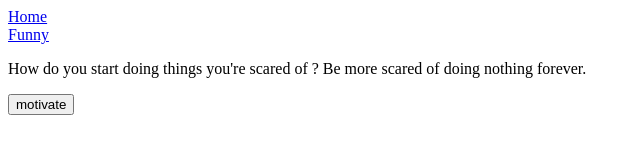
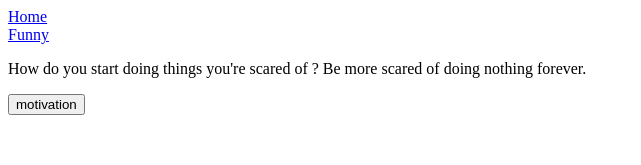
Before and after one commit to limiajayi/Affirmations, a React (Vite) app: page / in a window 1280 px wide. Shown: the top 165 px of the page, without its empty margins (0-641 px from the left). Built offline with nearby package versions, Linux system fonts and the light colour scheme.

Commit message:
Broke everything down into separate component files.

```diff
--- /dev/null
+++ b/src/Button.jsx
@@ -0,0 +1,10 @@
+const Button = ({onClick, text}) => {
+  //i just felt like having this one
+    return (
+        <button onClick={onClick}>
+            {text}
+        </button>
+    )
+}
+
+export default Button
--- a/src/Funny.jsx
+++ b/src/Funny.jsx
@@ -1,77 +1,10 @@
-import { useState, useEffect } from 'react'
-
-const Button = ({onClick, text}) => {
-  //i just felt like having this one
-    return (
-    <button onClick={onClick}>
-        {text}
-    </button>
-    )
-}
-
-const Selection = ({ text }) => {
-  //text from TextFileReader is passed into a new array
-    const quotes = text
-
-  //stores a random number based on the current length of quote
-    const [selected, setSelected] = useState(0)
-
-    const handleSelectedChange = () => {
-    //chooses a random number and sets it as the new value of Selected
-    let newSelected = Math.floor(Math.random() * quotes.length)
-    setSelected(newSelected)
-    }
-
-    return (
-    <>
-        <p>{quotes[selected]}</p>
-        <Button onClick={handleSelectedChange} text={'make me laugh'} />
-    </>
-    )
-
-}
-
-const TextFileReader = () => {
-  //stores an array of the lines of text from quotes.txt
-    const [lines, setLines] = useState([]);
-
-  //useEffect here is fetching data from my txt file
-    useEffect(() => {
-
-    //initial asynchronous function
-    const fetchTextFile = async () => {
-        try {
-        // Fetch from public folder
-        const response = await fetch('/funny.txt');
-        const text = await response.text();
-
-        // Split into lines based on new lines and filter out empty lines
-        const linesArray = text.split(/\r?\n/).filter(line => line.trim() !== '');
-
-        //update state
-        setLines(linesArray);
-        } catch (error) {
-        console.error("Error loading file:", error);
-        }
-    }
-
-    //function call here to actually fetch my data and update the state of lines
-    fetchTextFile();
-  }, []); // Empty dependency array means it runs only on the first render
-
-    return (
-    <div>
-        {/* line array is passed down to this component */}
-        <Selection text={lines} />
-    </div>
-    );
-}
+import TextFileReader from './TextFileReader'
 
 const Funny = () => {
 
     return (
     <>
-        <TextFileReader />
+        <TextFileReader text={'make me laugh'} fileName={'/funny.txt'} />
     </>
     )
 }
--- a/src/Home.jsx
+++ b/src/Home.jsx
@@ -1,77 +1,11 @@
 import { useState, useEffect } from 'react'
-
-const Button = ({onClick, text}) => {
-  //i just felt like having this one
-  return (
-    <button onClick={onClick}>
-      {text}
-    </button>
-  )
-}
-
-const Selection = ({ text }) => {
-  //text from TextFileReader is passed into a new array
-  const quotes = text
-
-  //stores a random number based on the current length of quote
-  const [selected, setSelected] = useState(0)
-
-  const handleSelectedChange = () => {
-    //chooses a random number and sets it as the new value of Selected
-    let newSelected = Math.floor(Math.random() * quotes.length)
-    setSelected(newSelected)
-  }
-
-  return (
-    <>
-      <p>{quotes[selected]}</p>
-      <Button onClick={handleSelectedChange} text={'motivate'} />
-    </>
-  )
-
-}
-
-const TextFileReader = () => {
-  //stores an array of the lines of text from quotes.txt
-  const [lines, setLines] = useState([]);
-
-  //useEffect here is fetching data from my txt file
-  useEffect(() => {
-
-    //initial asynchronous function
-    const fetchTextFile = async () => {
-      try {
-        // Fetch from public folder
-        const response = await fetch('/quotes.txt');
-        const text = await response.text();
-
-        // Split into lines based on new lines and filter out empty lines
-        const linesArray = text.split(/\r?\n/).filter(line => line.trim() !== '');
-
-        //update state
-        setLines(linesArray);
-      } catch (error) {
-        console.error("Error loading file:", error);
-      }
-    }
-
-    //function call here to actually fetch my data and update the state of lines
-    fetchTextFile();
-  }, []); // Empty dependency array means it runs only on the first render
-
-  return (
-    <div>
-        {/* line array is passed down to this component */}
-        <Selection text={lines} />
-    </div>
-  );
-}
+import TextFileReader from './TextFileReader'
 
 const Home = () => {
 
   return (
     <>
-      <TextFileReader />
+      <TextFileReader text={'motivation'} fileName={'/quotes.txt'} />
     </>
   )
 }
--- /dev/null
+++ b/src/Selection.jsx
@@ -0,0 +1,26 @@
+import { useState } from "react";
+import Button from "./Button";
+
+const Selection = ({ lines, text }) => {
+    //lines from TextFileReader is passed into a new array
+    const quotes = lines
+
+    //stores a random number based on the current length of quote
+    const [selected, setSelected] = useState(0)
+
+    const handleSelectedChange = () => {
+    //chooses a random number and sets it as the new value of Selected
+    let newSelected = Math.floor(Math.random() * quotes.length)
+    setSelected(newSelected)
+    }
+
+    return (
+        <>
+            <p>{quotes[selected]}</p>
+            <Button onClick={handleSelectedChange} text={text} />
+        </>
+    )
+
+}
+
+export default Selection
--- /dev/null
+++ b/src/TextFileReader.jsx
@@ -0,0 +1,40 @@
+import { useState, useEffect } from 'react'
+import Selection from './Selection';
+
+const TextFileReader = ({ text, fileName }) => {
+  //stores an array of the lines of text from quotes.txt
+    const [lines, setLines] = useState([]);
+
+  //useEffect here is fetching data from my txt file
+    useEffect(() => {
+
+    //initial asynchronous function
+    const fetchTextFile = async () => {
+        try {
+        // Fetch from public folder
+        const response = await fetch(fileName);
+        const text = await response.text();
+
+        // Split into lines based on new lines and filter out empty lines
+        const linesArray = text.split(/\r?\n/).filter(line => line.trim() !== '');
+
+        //update state
+        setLines(linesArray);
+        } catch (error) {
+        console.error("Error loading file:", error);
+        }
+    }
+
+    //function call here to actually fetch my data and update the state of lines
+    fetchTextFile();
+  }, []); // Empty dependency array means it runs only on the first render
+
+    return (
+    <div>
+        {/* line array is passed down to this component */}
+        <Selection lines={lines} text={text} />
+    </div>
+    );
+}
+
+export default TextFileReader;
```
